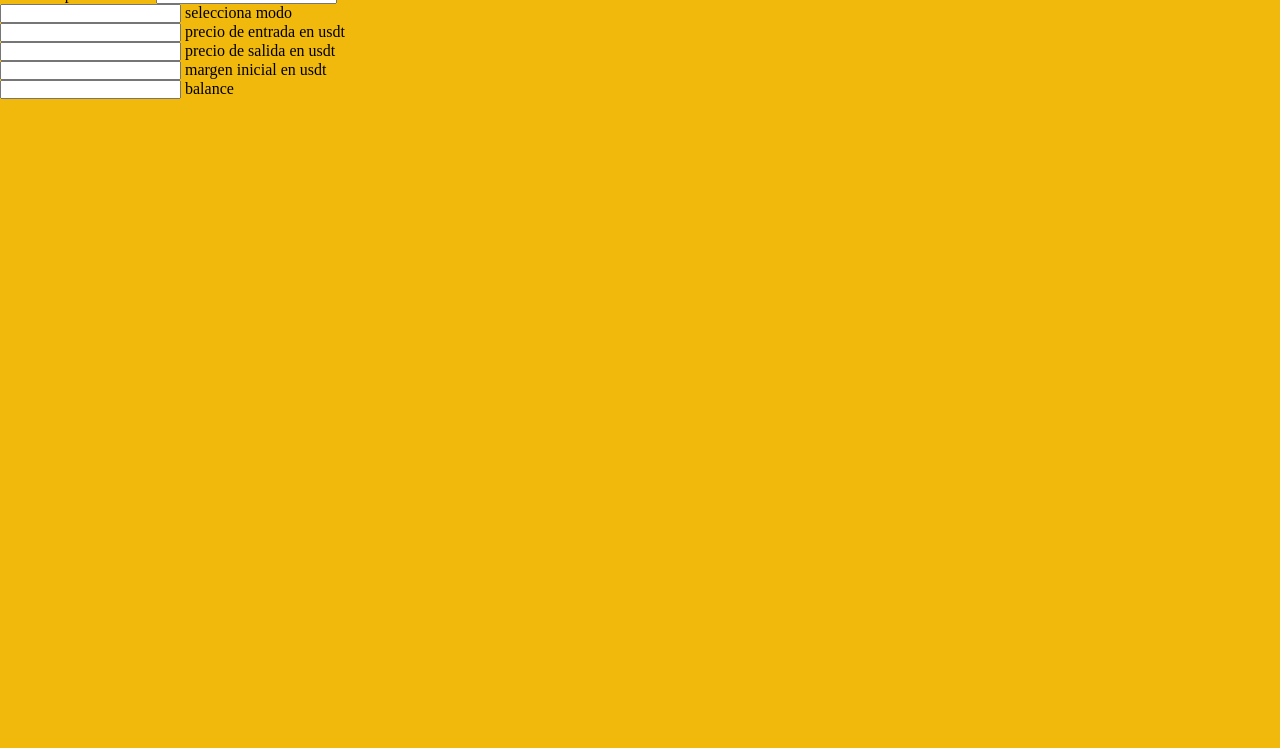
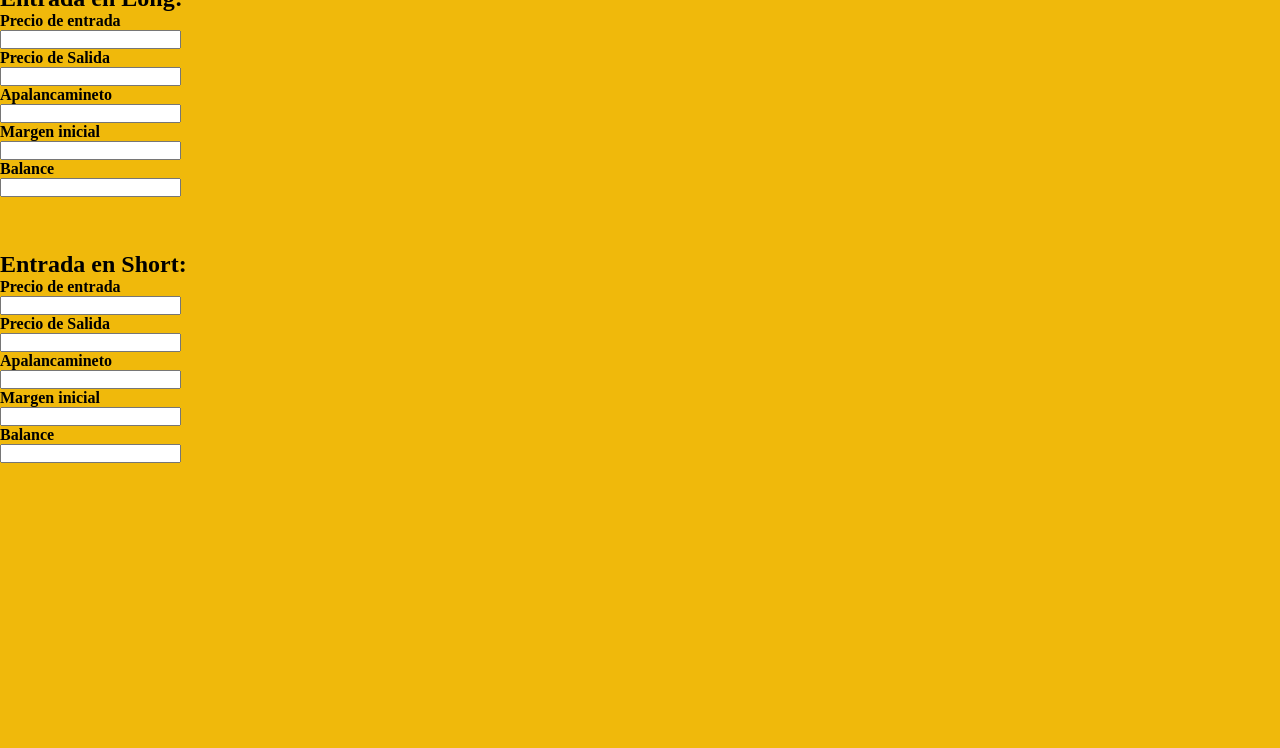
Before and after one commit to alexisnpavlik/Learning-Binance-Calculator, a plain HTML site: page index.html in a window 1280 px wide. Shown: the part 52-800 px from the top of the page. Drawn offline with Linux system fonts and the light colour scheme.

Commit message:
update styles

```diff
--- a/index.html
+++ b/index.html
@@ -14,7 +14,7 @@
 
 <body>
     <header>
-        <div>
+        <div id="binance">
             <h1> Binance Futures Calculator </h1>
         </div>
 
@@ -22,22 +22,54 @@
     <main>
         <section>
             <form>
-                <p>escribe el par de allcoin <input type="text" id="contract"></input>
-                </p>
-                <p><input type="number" id="mode"> selecciona modo </input>
-                </p>
-                <p><input type="number" id="precio_entrada"> precio de entrada en usdt </input>
-                </p>
-                <p><input type="number" id="precio_salida"> precio de salida en usdt </input>
-                </p>
-                <p><input type="number" id="margen_inicial"> margen inicial en usdt </input>
-                </p>
-                <p><input type="number" id="wallet"> balance </input>
-                </p>
+                <p><h2> Entrada en Long:</h2></p>
+                <div>
+                    <h4>Precio de entrada</h4>
+                    <p><input type="number" id="precio_entrada"></input>
+                </div>
+                <div>
+                    <h4>Precio de Salida</h4>
+                    <p><input type="number" id="precio_entrada"></input>
+                </div>
+                <div>
+                    <h4>Apalancamineto</h4>
+                    <p><input type="number" id="apalancamineto"></input>
+                </div>
+                <div>
+                    <h4>Margen inicial</h4>
+                    <p><input type="number" id="margen_inicia"></input>
+                </div>
+                <div>
+                    <h4>Balance</h4>
+                    <p><input type="number" id="balance"></input>
+                </div>
             </form>
-
-            <div>
-            </div>
+        <br>
+        <br>
+        <br>
+            <form>
+                <p><h2> Entrada en Short:</h2></p>
+                <div>
+                    <h4>Precio de entrada</h4>
+                    <p><input type="number" id="precio_entrada"></input>
+                </div>
+                <div>
+                    <h4>Precio de Salida</h4>
+                    <p><input type="number" id="precio_entrada"></input>
+                </div>
+                <div>
+                    <h4>Apalancamineto</h4>
+                    <p><input type="number" id="apalancamineto"></input>
+                </div>
+                <div>
+                    <h4>Margen inicial</h4>
+                    <p><input type="number" id="margen_inicia"></input>
+                </div>
+                <div>
+                    <h4>Balance</h4>
+                    <p><input type="number" id="balance"></input>
+                </div>
+            </form>
         </section>
 
     </main>
--- a/styles/styles.css
+++ b/styles/styles.css
@@ -2,7 +2,7 @@
   padding: 0cm;
   margin: 0cm;
 }
-div{
+#binance{
   background-color: rgb(12, 12, 11);
   color: black;
 }
```
